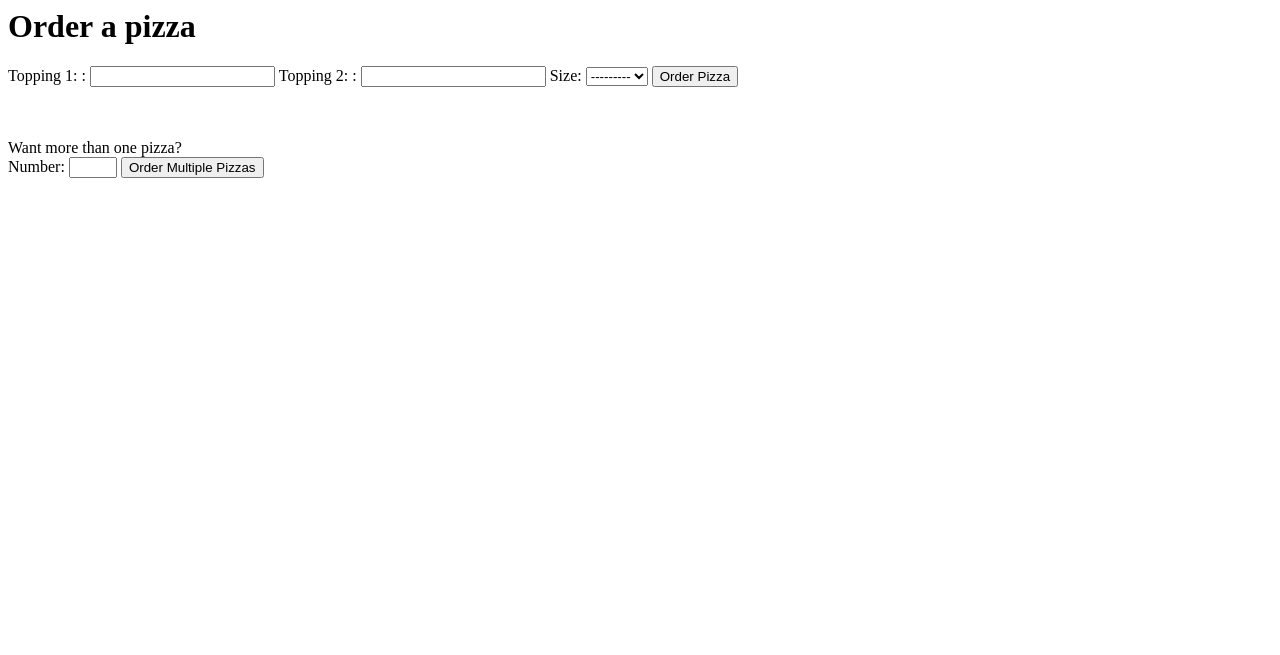
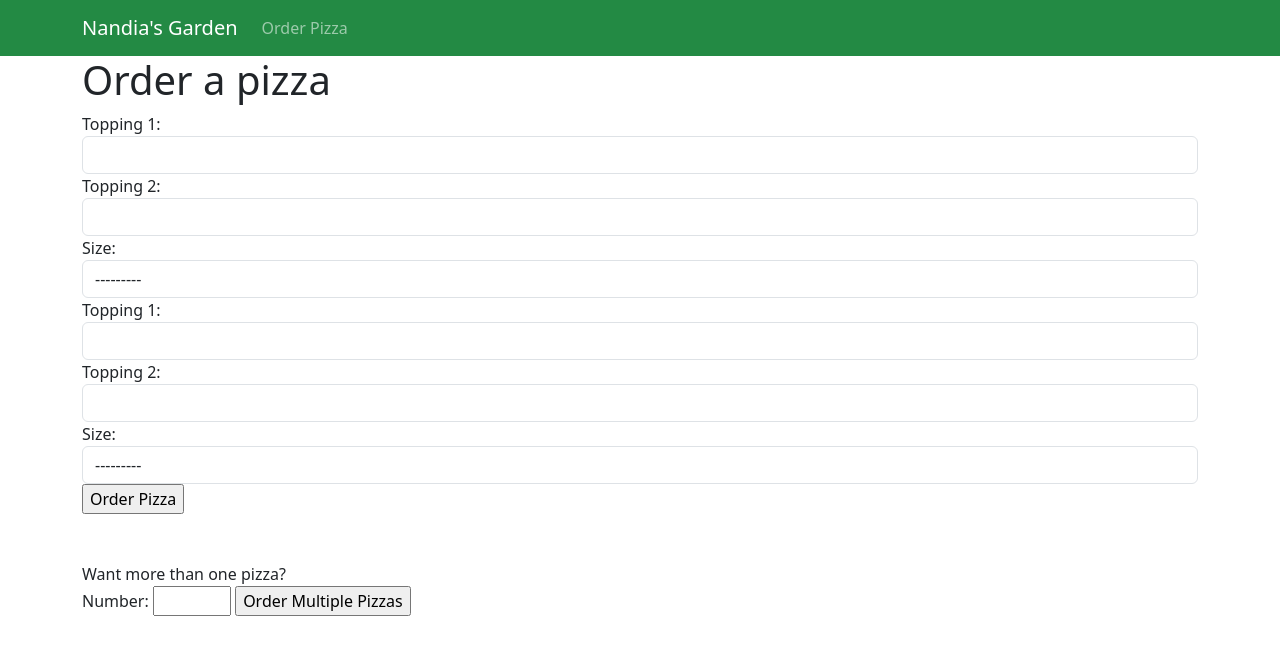
Before and after one commit to thomasmaliappis/nadiasgarden, a Django app: page /order in a window 1280 px wide. Shown: the top 655 px of the page. Run offline with Django 4.2, Linux system fonts and the light colour scheme; data that the repository does not hold is empty; some libraries are stand-ins or nearby versions.

Commit message:
used base.html file + changed home page

```diff
--- a/nadiasgarden/settings.py
+++ b/nadiasgarden/settings.py
@@ -38,6 +38,7 @@ INSTALLED_APPS = [
     'django.contrib.messages',
     'django.contrib.staticfiles',
     'pizza',
+    'widget_tweaks',
 ]
 
 MIDDLEWARE = [
@@ -117,7 +118,7 @@ USE_TZ = True
 # https://docs.djangoproject.com/en/4.2/howto/static-files/
 
 STATIC_URL = 'static/'
-
+STATIC_ROOT = BASE_DIR / 'static'
 # Default primary key field type
 # https://docs.djangoproject.com/en/4.2/ref/settings/#default-auto-field
 
--- a/pizza/forms.py
+++ b/pizza/forms.py
@@ -3,16 +3,11 @@ from django import forms
 from pizza.models import Pizza
 
 
-# class PizzaForm(forms.Form):
-#     topping1 = forms.CharField(label='Topping 1: ', max_length=100)
-#     topping2 = forms.CharField(label='Topping 2: ', max_length=100)
-#     size = forms.ChoiceField(label='Size', choices=[('Small', 'Small'), ('Medium', 'Medium'), ('Large', 'Large')])
-
 class PizzaForm(forms.ModelForm):
     class Meta:
         model = Pizza
         fields = ['topping1', 'topping2', 'size']
-        labels = {'topping1': 'Topping 1: ', 'topping2': 'Topping 2: '}
+        labels = {'topping1': 'Topping 1', 'topping2': 'Topping 2'}
 
 
 class MultiplePizzaForm(forms.Form):
--- /dev/null
+++ b/pizza/templates/pizza/base.html
@@ -0,0 +1,38 @@
+<!doctype html>
+<html lang="en">
+    <head>
+        <meta charset="utf-8">
+        <meta name="viewport" content="width=device-width, initial-scale=1">
+        <title>Nadia's garden</title>
+        <link href="https://cdn.jsdelivr.net/npm/bootstrap@5.3.2/dist/css/bootstrap.min.css" rel="stylesheet"
+              integrity="sha384-T3c6CoIi6uLrA9TneNEoa7RxnatzjcDSCmG1MXxSR1GAsXEV/Dwwykc2MPK8M2HN"
+              crossorigin="anonymous">
+    </head>
+    <nav class="navbar navbar-expand-lg navbar-dark" style="background-color: #238a44">
+        <div class="container">
+            <a class="navbar-brand" href="{% url 'home' %}">Nandia's Garden</a>
+            <div class="collapse navbar-collapse" id="navbarNav">
+                <ul class="navbar-nav">
+                    <li class="nav-item active">
+                        <a class="nav-link" href="{% url 'order' %}">Order Pizza</a>
+                    </li>
+                </ul>
+            </div>
+        </div>
+    </nav>
+    <body>
+
+        {% block content %}
+        {% endblock %}
+
+        <script src="https://cdn.jsdelivr.net/npm/bootstrap@5.3.2/dist/js/bootstrap.bundle.min.js"
+                integrity="sha384-C6RzsynM9kWDrMNeT87bh95OGNyZPhcTNXj1NW7RuBCsyN/o0jlpcV8Qyq46cDfL"
+                crossorigin="anonymous"></script>
+        <script src="https://cdn.jsdelivr.net/npm/@popperjs/core@2.11.8/dist/umd/popper.min.js"
+                integrity="sha384-I7E8VVD/ismYTF4hNIPjVp/Zjvgyol6VFvRkX/vR+Vc4jQkC+hVqc2pM8ODewa9r"
+                crossorigin="anonymous"></script>
+        <script src="https://cdn.jsdelivr.net/npm/bootstrap@5.3.2/dist/js/bootstrap.min.js"
+                integrity="sha384-BBtl+eGJRgqQAUMxJ7pMwbEyER4l1g+O15P+16Ep7Q9Q+zqX6gSbd85u4mG4QzX+"
+                crossorigin="anonymous"></script>
+    </body>
+</html>
--- a/pizza/templates/pizza/edit_order.html
+++ b/pizza/templates/pizza/edit_order.html
@@ -1,3 +1,6 @@
+{% extends 'pizza/base.html' %}
+
+{% block content %}
     <h1>Edit your pizza</h1>
 
     <h2>{{ note }}</h2>
@@ -7,3 +10,4 @@
         {{ pizzaform }}
         <input type="submit" value="Edit Pizza">
     </form>
+{% endblock %}
--- a/pizza/templates/pizza/order.html
+++ b/pizza/templates/pizza/order.html
@@ -1,3 +1,9 @@
+{% extends 'pizza/base.html' %}
+
+{% block content %}
+
+    {% load widget_tweaks %}
+    <div class="container">
         <h1>Order a pizza</h1>
 
         <h2>{{ note }}</h2>
@@ -7,6 +13,13 @@
 
         <form action="{% url 'order' %}" method="post">
             {% csrf_token %}
+            {% for field in pizzaform %}
+                <div class="form-group">
+                    {{ field.errors }}
+                    {{ field.label_tag }}
+                    {% render_field field class='form-control' %}
+                </div>
+            {% endfor %}
             {{ pizzaform }}
             <input type="submit" value="Order Pizza">
         </form>
@@ -20,3 +33,7 @@ Want more than one pizza?
             {{ multiple_form }}
             <input type="submit" value="Order Multiple Pizzas">
         </form>
+
+    </div>
+
+{% endblock %}
--- a/pizza/views.py
+++ b/pizza/views.py
@@ -20,9 +20,14 @@ def order(request):
                 filled_form.cleaned_data['size'],
                 filled_form.cleaned_data['topping1'],
                 filled_form.cleaned_data['topping2'])
-            new_form = PizzaForm()
-            return render(request, 'pizza/order.html',
-                          {'pizzaform': new_form, 'note': note, 'created_pizza_pk': created_pizza_pk})
+            filled_form = PizzaForm()
+        else:
+            created_pizza_pk = None
+            note = 'Pizza order has failed. Try again'
+        return render(request, 'pizza/order.html',
+                      {'pizzaform': filled_form, 'note': note, 'created_pizza_pk': created_pizza_pk})
+
+
     else:
         form = PizzaForm()
         return render(request, 'pizza/order.html', {'pizzaform': form, 'multiple_form': multiple_form})
```
Also changed, not shown: pizza/templates/pizza/home.html (+10 -2 lines), pizza/templates/pizza/pizzas.html (+6 -1 lines), pizza/static/nandiasgarden.jpg (added). Lines whose indentation alone changed are shown as unchanged.
